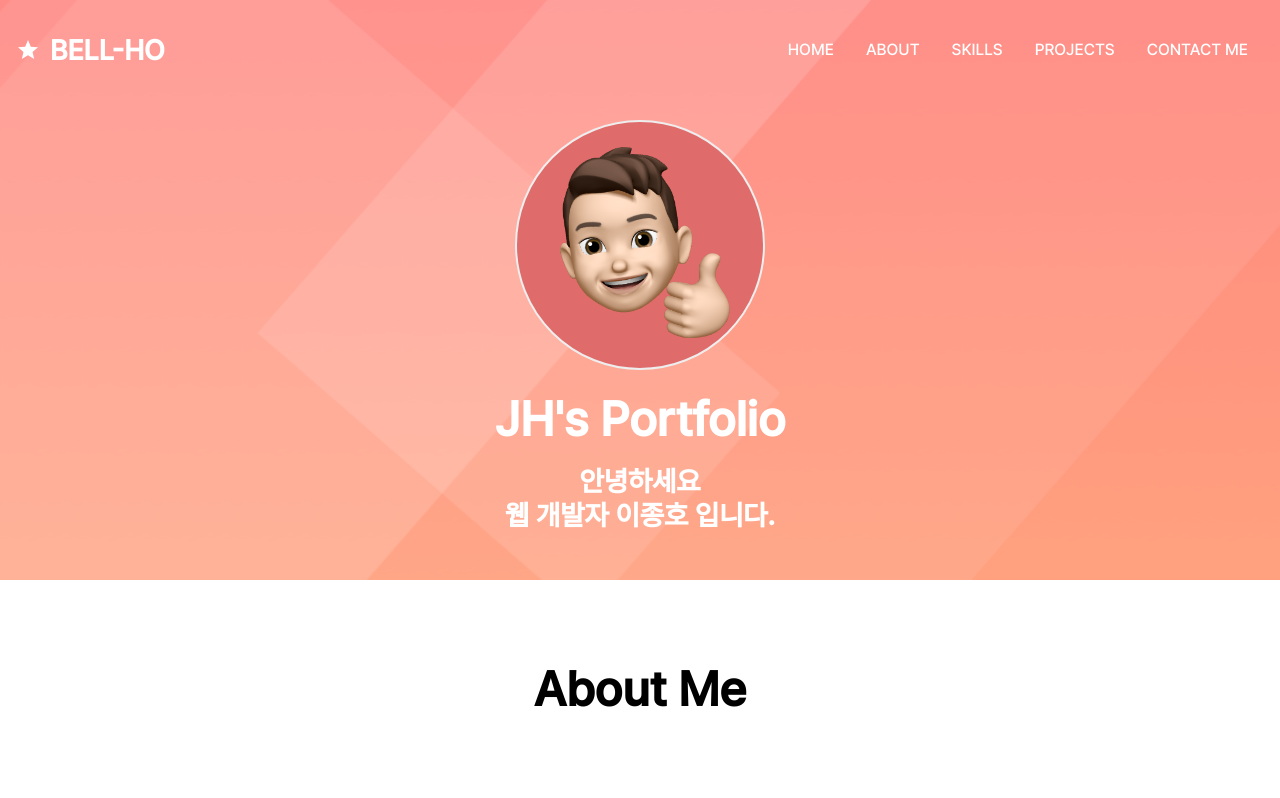
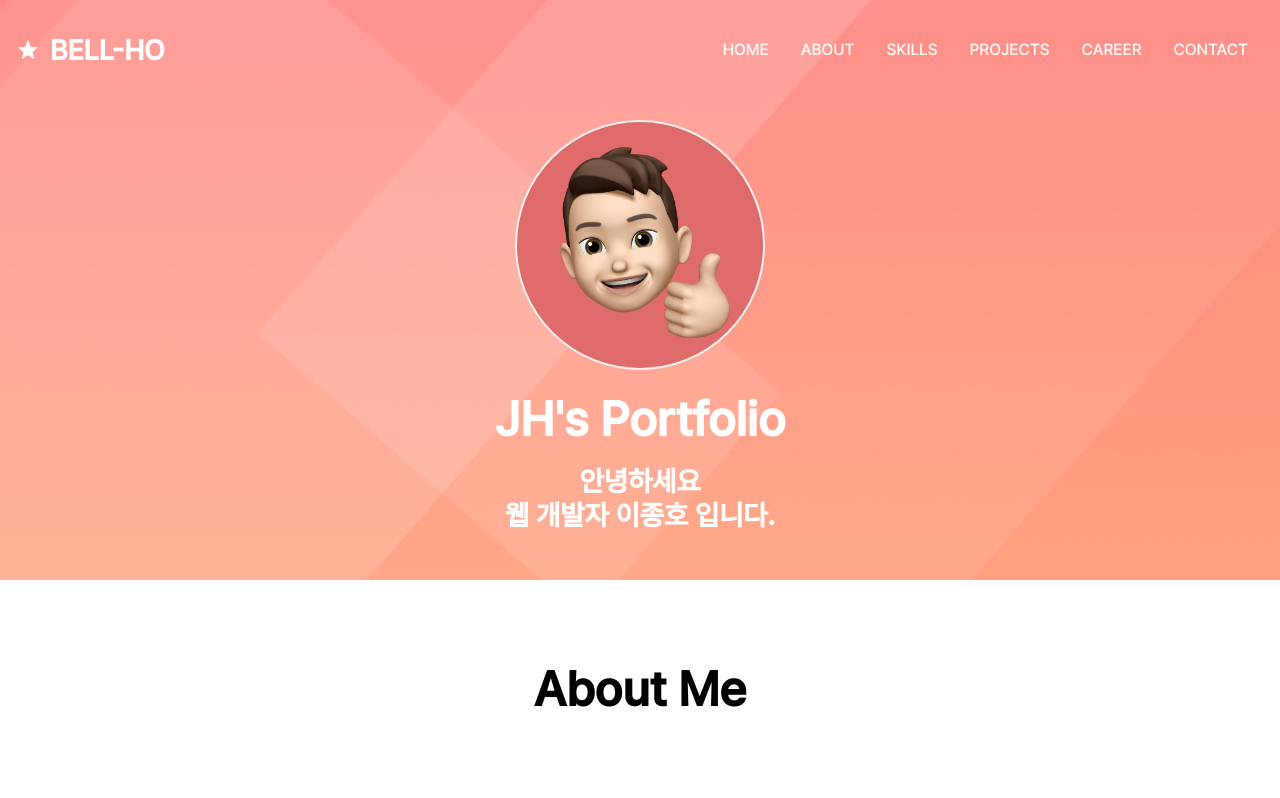
Before and after one commit to bell-ho/portfolio, a React (Create React App) app: page / in a window 1280 px wide. Shown: the top 798 px of the page. Built offline with nearby package versions, Linux system fonts and the light colour scheme.

Commit message:
커리어 영역 md 파일로 작업

```diff
--- a/package.json
+++ b/package.json
@@ -15,6 +15,7 @@
     "@testing-library/jest-dom": "^5.16.5",
     "@testing-library/react": "^13.4.0",
     "@testing-library/user-event": "^13.5.0",
+    "@uiw/react-md-editor": "^3.20.6",
     "prettier": "^2.2.1",
     "react": "^18.2.0",
     "react-dom": "^18.2.0",
--- /dev/null
+++ b/src/assets/md/career.md
@@ -0,0 +1,2 @@
+## 회사1
+#### 2020.08 ~ 2021.06
--- /dev/null
+++ b/src/components/Career.jsx
@@ -0,0 +1,28 @@
+import React, { useEffect, useState } from 'react';
+import { Box } from '@mui/material';
+import styled from '@emotion/styled';
+import careerMd from '../assets/md/career.md';
+import MDEditor from '@uiw/react-md-editor';
+const Career = () => {
+  const [markdownContent, setMarkdownContent] = useState('');
+  useEffect(() => {
+    fetch(careerMd)
+      .then((response) => response.text())
+      .then((text) => setMarkdownContent(text));
+  }, []);
+  return (
+    <Wrapper id={'career'}>
+      <h1 style={{ alignSelf: 'center' }}>Career</h1>
+      <MDEditor.Markdown style={{ backgroundColor: '#f5f5f5' }} source={markdownContent} />
+    </Wrapper>
+  );
+};
+
+const Wrapper = styled(Box)`
+  display: flex;
+  flex-direction: column;
+  padding: 2rem;
+  background-color: #f5f5f5;
+`;
+
+export default Career;
--- a/src/components/Main.jsx
+++ b/src/components/Main.jsx
@@ -10,6 +10,7 @@ import { FontAwesomeIcon } from '@fortawesome/react-fontawesome';
 import useScrollObserver from '../hooks/useScrollObserver';
 import useScrollToSection from '../hooks/useScrollToSection';
 import useNavbarToggle from '../hooks/useNavbarToggle';
+import Career from './Career';
 
 const Main = () => {
   const selectedNavIndex = useScrollObserver();
@@ -23,6 +24,7 @@ const Main = () => {
       <About />
       <Skills />
       <Work />
+      <Career />
       <Contact />
 
       <button className={'arrow-up'} onClick={() => scrollIntoView('#home')}>
--- a/src/components/Navbar.jsx
+++ b/src/components/Navbar.jsx
@@ -34,8 +34,11 @@ const Navbar = () => {
           <li className={'navbar__menu__item'} data-link={'#work'}>
             PROJECTS
           </li>
+          <li className={'navbar__menu__item'} data-link={'#career'}>
+            CAREER
+          </li>
           <li className={'navbar__menu__item'} data-link={'#contact'}>
-            CONTACT ME
+            CONTACT
           </li>
         </ul>
       </aside>
--- a/src/global.css
+++ b/src/global.css
@@ -432,6 +432,10 @@ p {
     /*transition: all var(--animation-duration) ease-in;*/
 }
 
+.career {
+    background-color: #f5f5f5;
+}
+
 .arrow-up {
     position: fixed;
     bottom: 50px;
```
Also changed, not shown: 1 other file (tests, documents, lock files or other folders).
